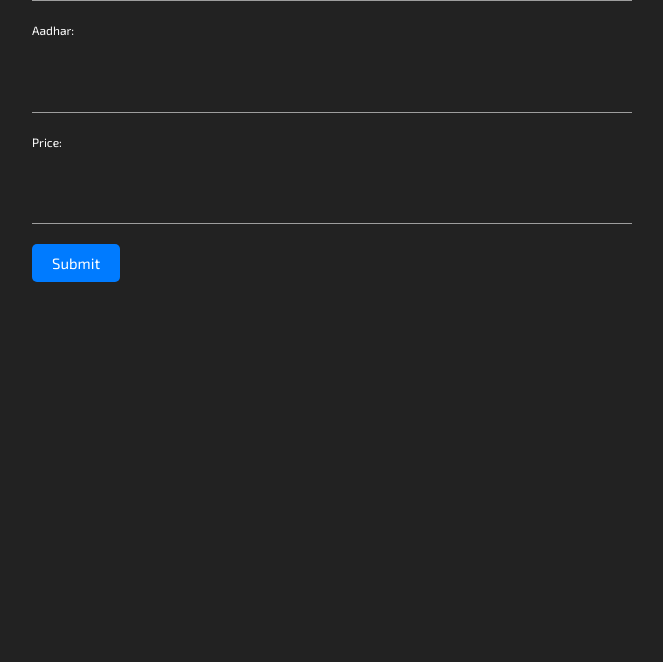
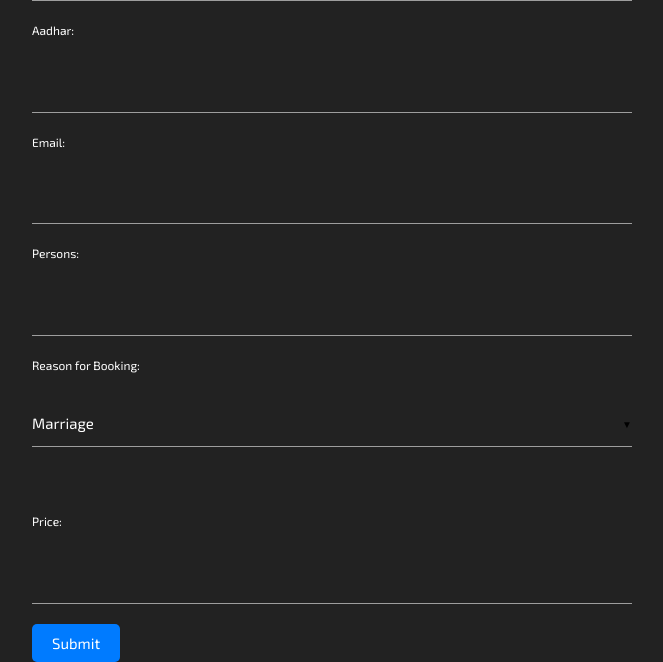
Before and after one commit to iratusbison/booking, a Django app: page /dashboard/book-room/ in a window 1280 px wide. Shown: the part 877-1539 px from the top of the page, without its empty margins (428-1091 px from the left). Before the commit the page ends 1159 px from the top, so only its background shows below. Run offline with Django 4.2, Linux system fonts and the light colour scheme; a user stored in the database is signed in; data comes from the database, SQL or seed files in the repository; both versions use the stored data as it was after the commit; some libraries are stand-ins or nearby versions; some web fonts are replaced.

Commit message:
for sv mahal

```diff
--- a/itemmanager/models/aks.py
+++ b/itemmanager/models/aks.py
@@ -19,6 +19,15 @@ class Booking(models.Model):
     price = models.DecimalField(max_digits=10, decimal_places=2, null=True)
     checkin_datetime = models.DateTimeField(null=True)
     checkout_datetime = models.DateTimeField(null=True)
+    persons = models.CharField(max_length=50, null=True)
+    REASON_CHOICES = [
+        ('marriage', 'Marriage'),
+        ('tour', 'Tour'),
+        ('official_work', 'Official_Work'),
+        ('other', 'Other'),
+    ]
+
+    reason = models.CharField(max_length=20, choices=REASON_CHOICES, null=True)  # Define the reason field here
 
 
     def __str__(self):
--- a/itemmanager/templates/book_room.html
+++ b/itemmanager/templates/book_room.html
@@ -125,6 +125,19 @@
         <input type="text" id="phone" name="phone"><br>
         <label for="aadhar">Aadhar:</label><br>
         <input type="text" id="aadhar" name="aadhar"><br>
+        <label for="email">Email:</label><br>
+        <input type="text" id="email" name="email"><br>
+        <label for="persons">Persons:</label><br>
+        <input type="text" id="persons" name="persons"><br>
+
+        <!-- Add this code within your form -->
+<label for="REASON_CHOICES">Reason for Booking:</label><br>
+<select id="REASON_CHOICES" name="REASON_CHOICES">
+    <option value="marriage">Marriage</option>
+    <option value="tour">Tour</option>
+    <option value="official_work">Official Work</option>
+    <option value="other">Other</option>
+</select><br><br>
 
 
         <label for="price">Price:</label><br>
--- a/itemmanager/templates/booking_detail.html
+++ b/itemmanager/templates/booking_detail.html
@@ -100,6 +100,10 @@
 
         <p>Check-in Date and Time: {{ booking.checkin_datetime }}</p>
         <p>Check-out Date and Time: {{ booking.checkout_datetime }}</p>
+        <p>Reason for Booking: {{ reason }}</p>
+        <p>Persons: {{ booking.persons }}</p>
+        <p>Email: {{ booking.email }}</p>
+
 
         <a href="{% url 'edit_booking' booking.id %}" class="action-btn"><i class="icon edit-icon fas fa-edit"></i>Edit</a>
         <a href="{% url 'delete_booking' booking.id %}" class="action-btn"><i class="icon delete-icon fas fa-trash"></i>Delete</a>
--- a/itemmanager/templates/room_list.html
+++ b/itemmanager/templates/room_list.html
@@ -25,7 +25,7 @@
 
 
 
-                <td>{% if room.is_available %} Available {% else %} Not Available {% endif %}</td>
+                <td>{{ room.room_number }}</td>
                 <td>
                     {% if room.booking %}
                         <div class="booking-info">
--- a/itemmanager/views/view_aksinn.py
+++ b/itemmanager/views/view_aksinn.py
@@ -137,6 +137,8 @@ def book_room(request):
         email = request.POST.get('email')
         aadhar = request.POST.get('aadhar')
         price = request.POST.get('price')
+        persons = request.POST.get('persons')
+        REASON_CHOICES = request.POST.get('REASON_CHOICES')
 
         # Validate if the end date is not earlier than the start date
         if checkout_datetime <= checkin_datetime:
@@ -150,9 +152,12 @@ def book_room(request):
             phone=phone,
             aadhar=aadhar,
             price=price,
+            email=email,
+            persons=persons,
+            #REASON_CHOICES=REASON_CHOICES,
             checkin_datetime=checkin_datetime,
-            checkout_datetime=checkout_datetime
-        )
+            checkout_datetime=checkout_datetime,
+            )
 
         # Iterate through selected rooms and add them to the booking
         for room_id in room_ids:
@@ -190,7 +195,7 @@ def booking_detail(request, booking_id):
     gst = price * Decimal('0.12')
     total_price = price + gst
 
-    return render(request, 'booking_detail.html', {'booking': booking, 'rooms': rooms, 'price': price, 'gst': gst, 'total_price': total_price})
+    return render(request, 'booking_detail.html', {'booking': booking, 'rooms': rooms, 'price': price, 'gst': gst, 'total_price': total_price, 'reason':booking.reason})
 @login_required(login_url='/login')
 def edit_booking(request, booking_id):
     booking = Booking.objects.get(id=booking_id)
@@ -365,6 +370,7 @@ def generate_bill(request, booking_id):
     # Create a PDF document
     doc = SimpleDocTemplate(buffer, pagesize=letter)
 
+
     # Define styles
     styles = getSampleStyleSheet()
 
@@ -408,10 +414,10 @@ def generate_bill(request, booking_id):
         ["Total Price", str(booking.price * Decimal('1.12'))],
         ["Check-in Date", str(checkin_datetime_local)],
         ["Check-out Date", str(checkout_datetime_local)],
-        ["Email", booking.email]  # Add email field
+        ["Email", booking.email],  # Add email field
+        ["persons", booking.persons],
+        ["reason", booking.reason]
     ]
-
-
 
     # Separate room numbers into lines with a maximum of 5 numbers per line
     room_numbers = [room.room_number for room in booking.rooms.all()]
@@ -435,7 +441,6 @@ def generate_bill(request, booking_id):
 
     content.append(table)
 
-
     # Build the PDF
     doc.build(content)
 
@@ -447,8 +452,6 @@ def generate_bill(request, booking_id):
     response = HttpResponse(pdf, content_type='application/pdf')
     response['Content-Disposition'] = f'attachment; filename="booking_bill_{booking.id}.pdf"'
     return response
-
-
 
 
 
```
Also changed, not shown: itemmanager/templates/room_check_list.html (+13 -2 lines), db.sqlite3, itemmanager/migrations/0047_booking_persons.py (added), itemmanager/migrations/0048_booking_reason.py (added).
